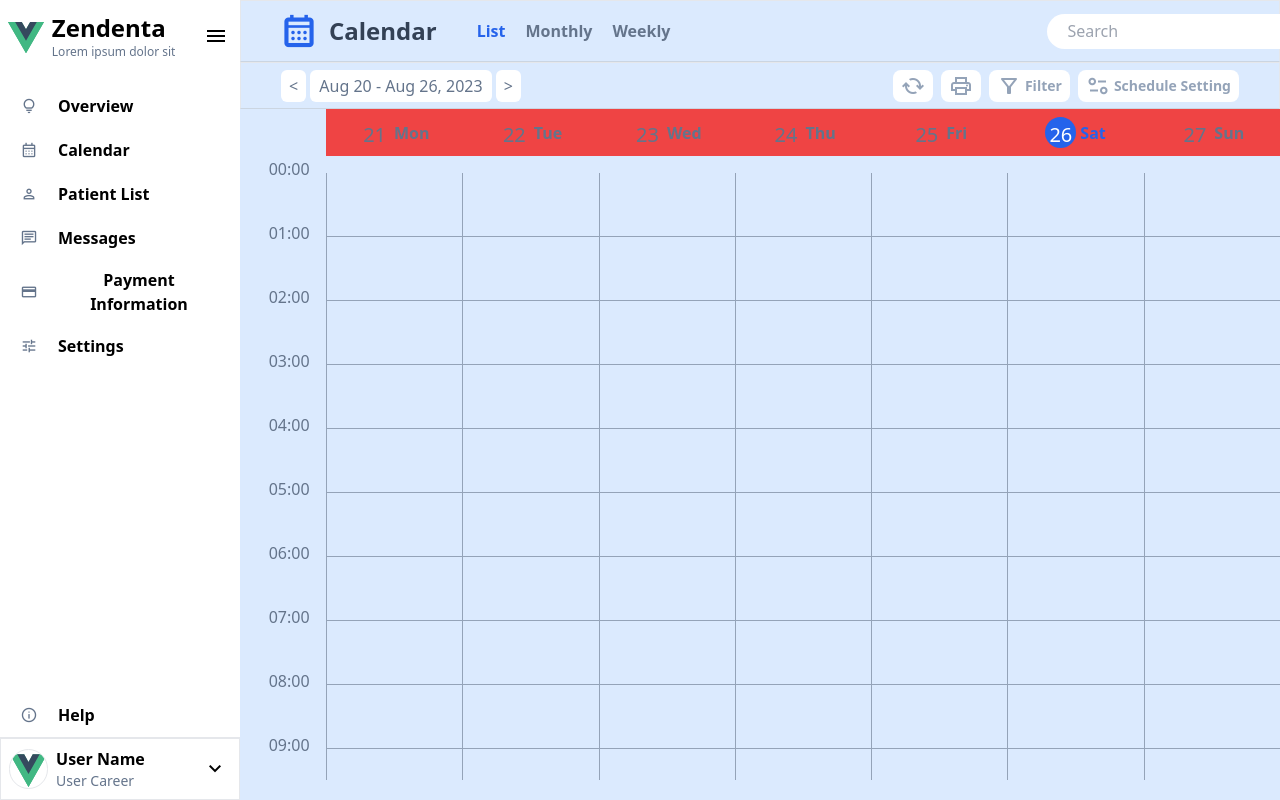
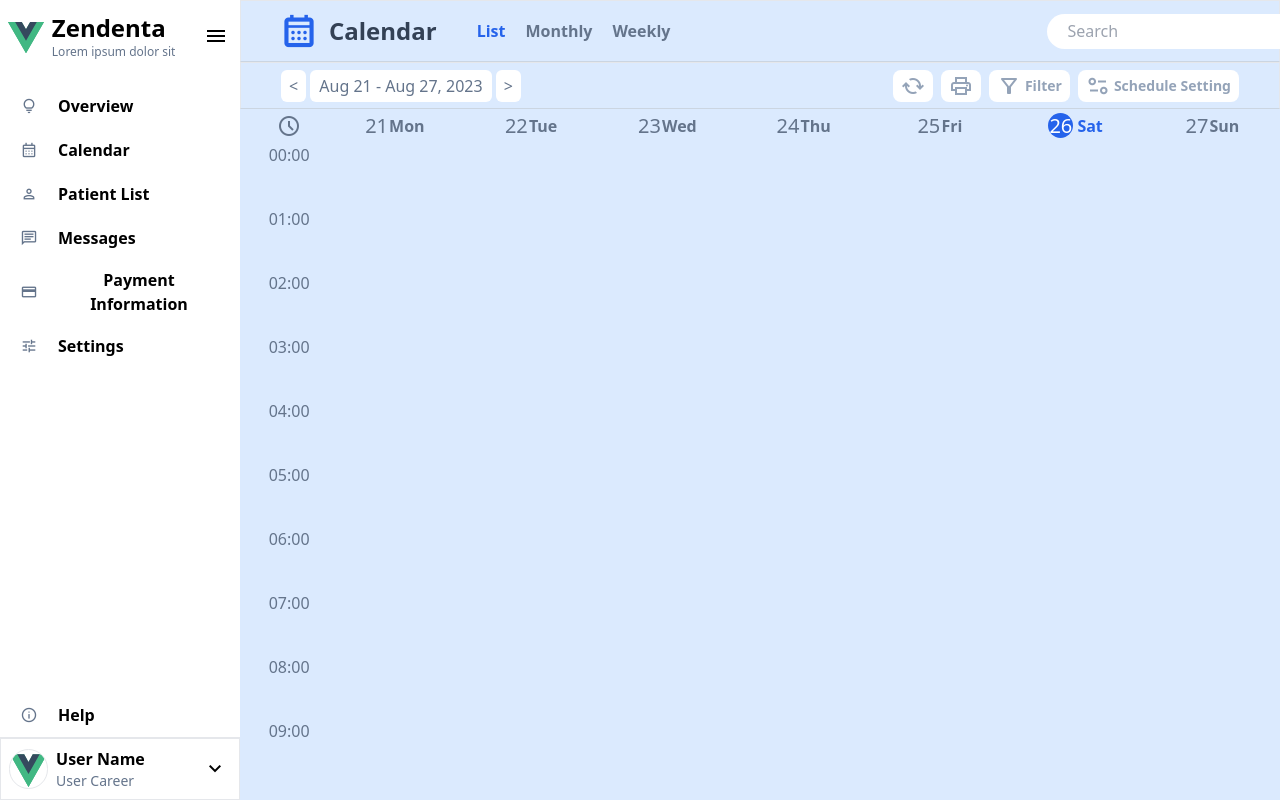
Before and after one commit to rekredhead/Calendar-App-VueJS, a Vue app: page / in a window 1280 px wide. Shown: the top 800 px of the page. Built offline with nearby package versions, Linux system fonts and the light colour scheme.

Commit message:
Set the weekStart as Monday for optionsBar component. Finished making the layout for the Body component. There is no functionality for the calendar yet

```diff
--- a/src/components/Main-components/Body.vue
+++ b/src/components/Main-components/Body.vue
@@ -2,20 +2,12 @@
 import { eachDayOfInterval, endOfWeek, startOfToday, startOfWeek, set, format, isSameDay, eachHourOfInterval } from 'date-fns';
 //import { ref } from 'vue';
 
-/** Things to finish
- * Align the weekly dates (28 Mon, 29 Tue) properly so it is present even when scrolling
- * Make the timezones get scrolled along with the calendar body
-*/
-
 const currentDate = startOfToday();
 const currentWeekStart = startOfWeek(currentDate, { weekStartsOn: 1 });
 const currentWeekEnd = endOfWeek(currentDate, { weekStartsOn: 1 });
+
 const daysOfWeek = eachDayOfInterval({ start: currentWeekStart, end: currentWeekEnd });
-
-const hoursOfDay = eachHourOfInterval({
-   start: currentDate,
-   end: set(currentDate, { hours: 23 })
-});
+const hoursOfDay = eachHourOfInterval({ start: currentDate, end: set(currentDate, { hours: 23 }) });
 
 const convertDecimalTimeTo24HourTime = (decimalTime: number) => {
    const hours = Math.floor(decimalTime);
@@ -30,31 +22,41 @@ const handleDateTimeClick = (e: any) => {
    const yCoordinate = e.offsetY > 0 ? e.offsetY : 1;
    const maxHeight = e.target.clientHeight;
 
-   const timeSelected = (yCoordinate / maxHeight) * 12;
+   const timeSelected = (yCoordinate / maxHeight) * 24;
    console.log(convertDecimalTimeTo24HourTime(timeSelected));
 }
 </script>
 
 <template>
-   <main class="flex h-[86%] pl-3 overflow-y-scroll">
-      <div class="w-20 mt-12">
-         <!-- Contains the time-zones like 09:00, 10:00 -->
-         <div v-for="hour in hoursOfDay" class="h-16 text-slate-500 text-center">{{ format(hour, 'HH:mm') }}</div>
-      </div>
-      <div class="flex justify-evenly w-full h-full">
-         <!-- Each day of the week is a column containing the day-label and a clickable area to add tasks -->
-         <div class="flex relative flex-col w-full" v-for="dayOfWeek in daysOfWeek">
-            <div
-               class="flex absolute top-0 right-0 left-0 gap-1 text-slate-500 justify-center p-2 items-center bg-red-500">
-               <p :class="{ 'text-white bg-blue-600': isSameDay(dayOfWeek, currentDate) }"
-                  class="text-center h-full aspect-square text-xl rounded-full p-1">
+   <main class="flex flex-col h-[86%] pl-3">
+      <div class="flex h-[12%]">
+         <!-- Labels for the days of the week -->
+         <div class="flex justify-center items-center w-20">
+            <span class="material-symbols-outlined text-slate-500">schedule</span>
+         </div>
+         <div class="flex w-full">
+            <div class="flex w-full justify-center items-center text-slate-500" v-for="dayOfWeek in daysOfWeek">
+               <p
+                  :class="{ 'text-white bg-blue-600': isSameDay(dayOfWeek, currentDate) }"
+                  class="flex items-center justify-center h-3/4 aspect-square text-xl rounded-full"
+               >
                   {{ format(dayOfWeek, 'dd') }}
                </p>
-               <p :class="{ 'text-blue-600': isSameDay(dayOfWeek, currentDate) }" class="font-bold">{{ format(dayOfWeek,
-                  'EEE') }}</p>
+               <p
+                  :class="{ 'text-blue-600 ml-1': isSameDay(dayOfWeek, currentDate) }"
+                  class="font-bold"
+               >
+                  {{ format(dayOfWeek, 'EEE') }}
+               </p>
             </div>
-            <div @click="handleDateTimeClick" class="w-full h-full mt-16">
-               <div v-for="_ in Array(24)" class="h-16 border-l border-b border-slate-400"></div>
+         </div>
+      </div>
+      <div class="flex overflow-y-scroll">
+         <div class="w-20">
+            <div v-for="hour in hoursOfDay" class="h-16 text-slate-500 text-center">{{ format(hour, 'HH:mm') }}</div>
+         </div>
+         <div class="flex w-full h-full mt-3">
+            <div @click="handleDateTimeClick" v-for="_ in daysOfWeek" class="w-full">
             </div>
          </div>
       </div>
@@ -62,8 +64,6 @@ const handleDateTimeClick = (e: any) => {
 </template>
 
 <!--
-Idea:
-each day of the week (e.g. 23-Mon or 24-Tue) has it's own object in an array. For example:
 [{
    date: 23-Oct-2019,
    events: [
@@ -81,15 +81,4 @@ each day of the week (e.g. 23-Mon or 24-Tue) has it's own object in an array. Fo
       }
    ]
 }]
-
-Each day will have it's own column in the weekly calendar.
-On the side are the times for a fully day. Each time (e.g. 09:00 or 10:00) is on the calendar as a label.
-There is a horizontal line for each time on the calendar for to make easier to see only (no complex functionality to the line).
-Each day column has the label (which is the day like 23 Mon) at the top and a clickable element below
-   it expanding for 00:00 (earliest morning) to 23:59 (midnight).
-When the user clicks on the element, it should gets the coordinates of area that was clicked and map it to the nearest 5-minute time (e.g. 14:35).
-After the time was obtained, it should open the slide-in panel to allow the user to add a task.
-   The slide-in panel should have the startTime as the time that was clicked on.
-The slide-in panel submission should have the correct data as the EXAMPLE ARRAY above.
-Use sample data to render some tasks in different times at different dates.
 -->
--- a/src/components/Main-components/OptionsBar.vue
+++ b/src/components/Main-components/OptionsBar.vue
@@ -3,8 +3,8 @@ import { ref } from 'vue';
 import { startOfToday, startOfWeek, endOfWeek, add, format } from 'date-fns';
 
 const currentDate = startOfToday();
-const currentWeekStart = startOfWeek(currentDate);
-const currentWeekEnd = endOfWeek(currentDate);
+const currentWeekStart = startOfWeek(currentDate, { weekStartsOn: 1 });
+const currentWeekEnd = endOfWeek(currentDate, { weekStartsOn: 1 });
 
 const selectedWeekStart = ref(currentWeekStart);
 const selectedWeekEnd = ref(currentWeekEnd);
```
